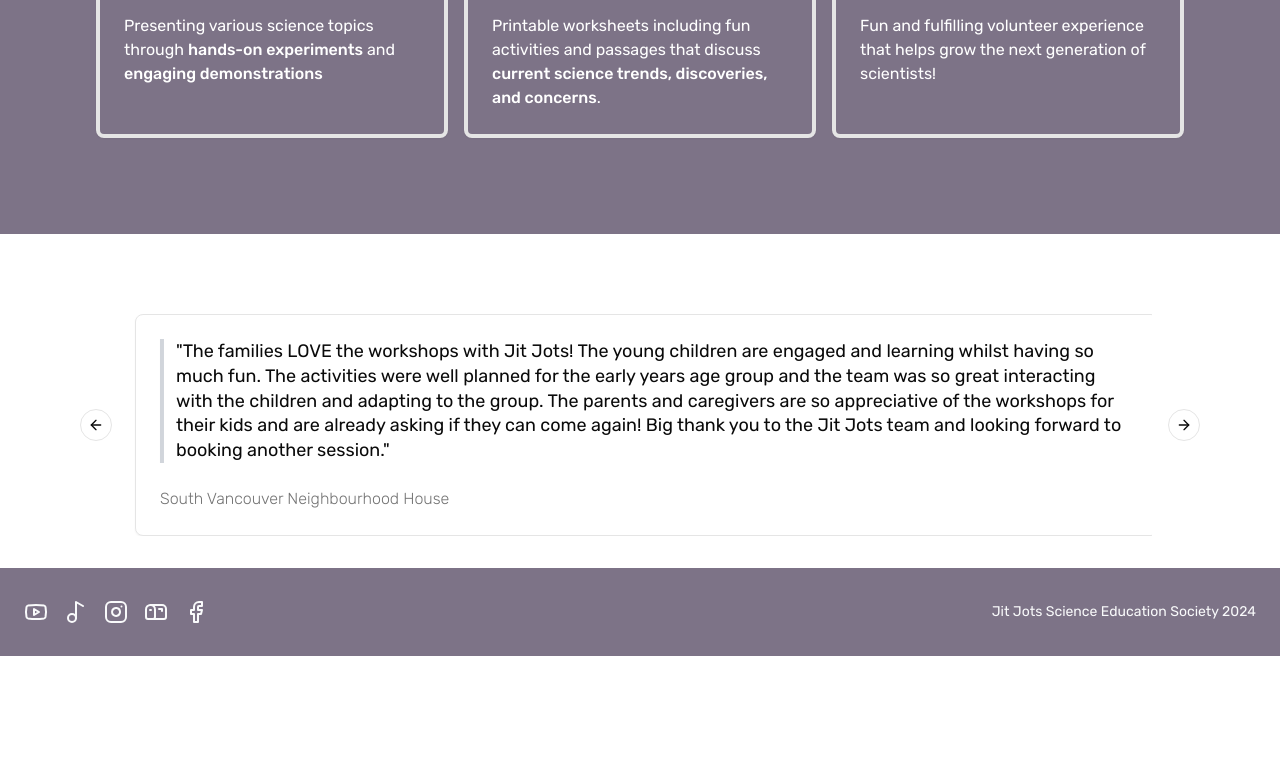
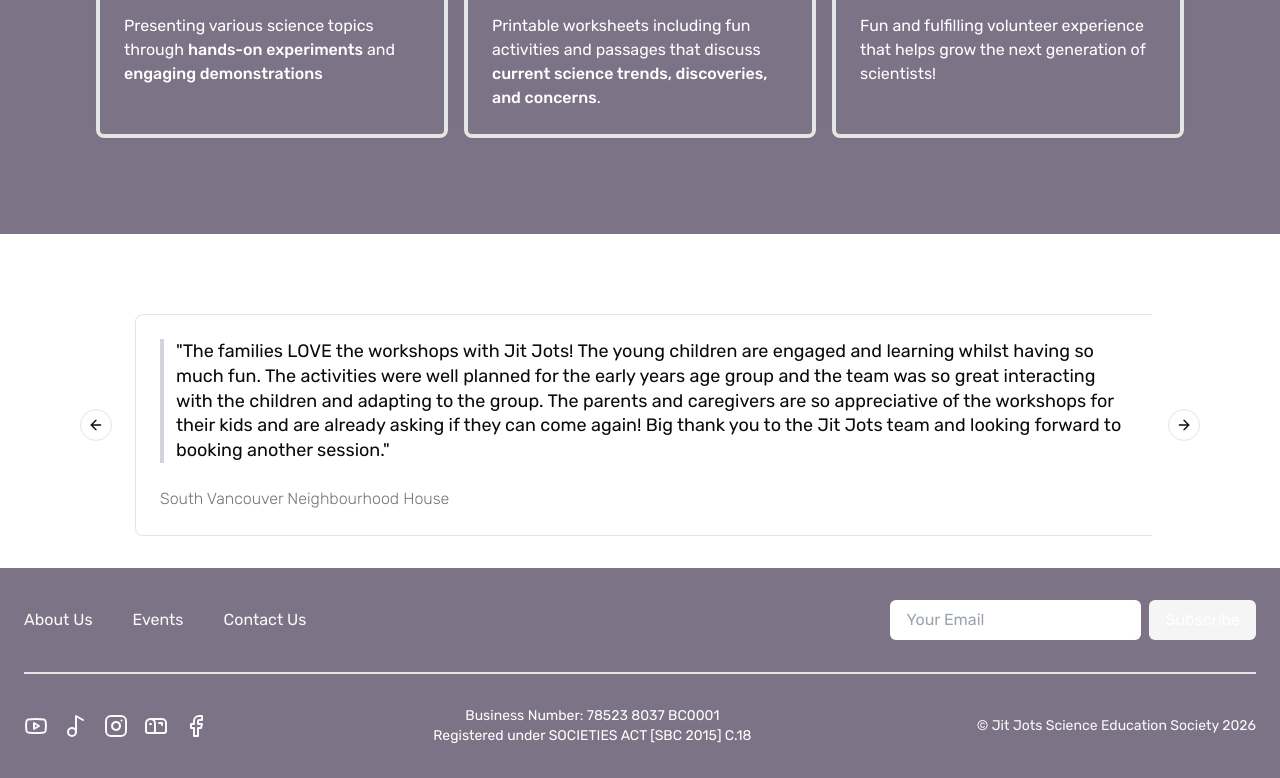
Before and after one commit to ritchiexia/jitjots, a Next.js app: page / in a window 1280 px wide. Shown: the part 1090-1868 px from the top of the page. Before the commit the page ends 1746 px from the top, so only its background shows below. Built offline with nearby package versions, Linux system fonts and the light colour scheme.

Commit message:
updates for footer

```diff
--- a/src/app/layout.tsx
+++ b/src/app/layout.tsx
@@ -2,7 +2,7 @@
 import { Rubik } from "next/font/google";
 import "./globals.css";
 import NavBar from "@/components/navbar";
-import Footer from "@/components/footer";
+import Footer from "@/components/new-footer";
 import { cn } from "@/lib/utils";
 
 const rubik = Rubik({ subsets: ["latin"] });
--- /dev/null
+++ b/src/components/new-footer.tsx
@@ -0,0 +1,68 @@
+import { Facebook, Instagram, Mailbox, Music2, Youtube } from "lucide-react";
+import Link from "next/link";
+
+export default function Footer() {
+    return (
+        <div className="bg-primary text-gray-50 py-8 mt-8">
+            <div className="container mx-auto px-4 md:px-6">
+                <div className="flex flex-col gap-4 md:flex-row items-center justify-between">
+                    <nav className="flex gap-10">
+                        <Link href="/" className="hover:underline">
+                            About Us
+                        </Link>
+                        <Link href="/" className="hover:underline">
+                            Events
+                        </Link>
+                        <Link href="/" className="hover:underline">
+                            Contact Us
+                        </Link>
+                    </nav>
+                    <div>
+                        <form className="flex gap-2">
+                            <label htmlFor="email" className="sr-only">
+                                Your Email
+                            </label>
+                            <input
+                                type="email"
+                                id="email"
+                                placeholder="Your Email"
+                                className="bg-white text-black px-4 py-2 rounded-md focus:outline-none focus:ring-2 focus:ring-blue-500"
+                            />
+                            <button
+                                type="submit"
+                                className="bg-secondary text-white px-4 py-2 rounded-md hover:bg-blue-600 transition-colors"
+                            >
+                                Subscribe
+                            </button>
+                        </form>
+                    </div>
+                </div>
+                <hr className="border-white-400 border-t-2 my-8" />
+                <div className="flex flex-col gap-4 md:flex-row items-center justify-between">
+                    <div className="flex items-center space-x-4">
+                        <Link href="https://www.youtube.com/@JitJotsEducation">
+                            <Youtube />
+                        </Link>
+                        <Link href="https://www.tiktok.com/@jitjotsofficial">
+                            <Music2 />
+                        </Link>
+                        <Link href="https://www.instagram.com/jitjotsofficial/">
+                            <Instagram />
+                        </Link>
+                        <Link href="mailto:jitjotsactivities@gmail.com">
+                            <Mailbox />
+                        </Link>
+                        <Link href="https://www.facebook.com/jitjotsactivities/">
+                            <Facebook />
+                        </Link>
+                    </div>
+                    <div className="text-center text-white text-sm">
+                        <p>Business Number: 78523 8037 BC0001</p>
+                        <p>Registered under SOCIETIES ACT [SBC 2015] C.18</p>
+                    </div>
+                    <p className="text-sm">© Jit Jots Science Education Society {new Date().getFullYear()}</p>
+                </div>
+            </div>
+        </div>
+    );
+}
```
